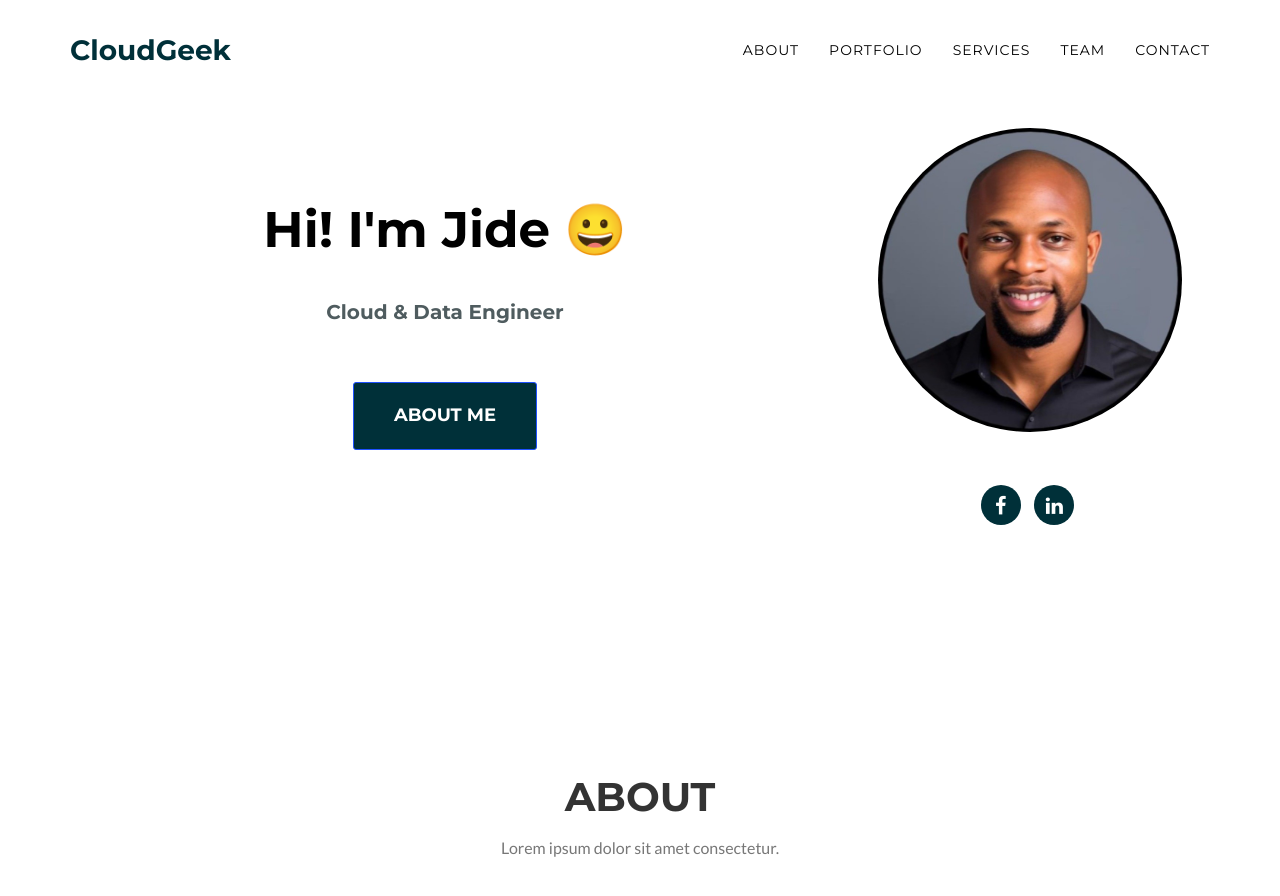
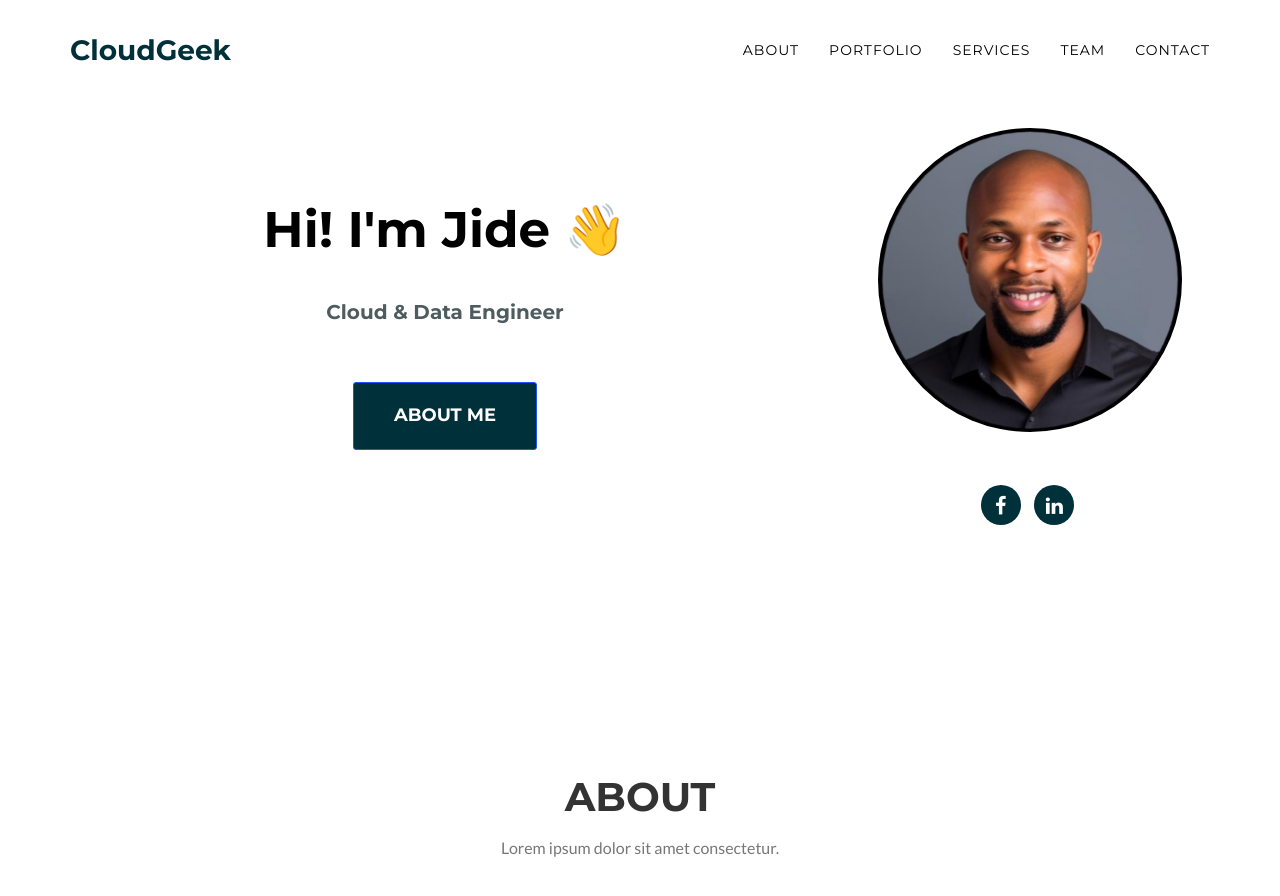
Before and after one commit to OlaOlagunju/cloudgeek.com.ng, a Jekyll site: the page built from index.md, in a window 1280 px wide and 900 px high. Shown: the top 896 px of the window. Built offline with Jekyll 4.4.1, drawn with Linux system fonts in a browser that asks for light colours; nearby versions of some CDN libraries; some web fonts are replaced.

Commit message:
Update hero.html

```diff
--- a/_includes/hero.html
+++ b/_includes/hero.html
@@ -5,7 +5,7 @@
         <div class="row">
             <div class="col-sm-8">
                 <div class="intro-text">
-                    <div class="intro-lead-in">Hi! I'm Jide &#128512;</div>
+                    <div class="intro-lead-in">Hi! I'm Jide &#128075;</div>
                     <div class="intro-heading">Cloud & Data Engineer</div>
                     <a href="#about" class="page-scroll btn btn-xl">About Me</a>
                 </div>
```
